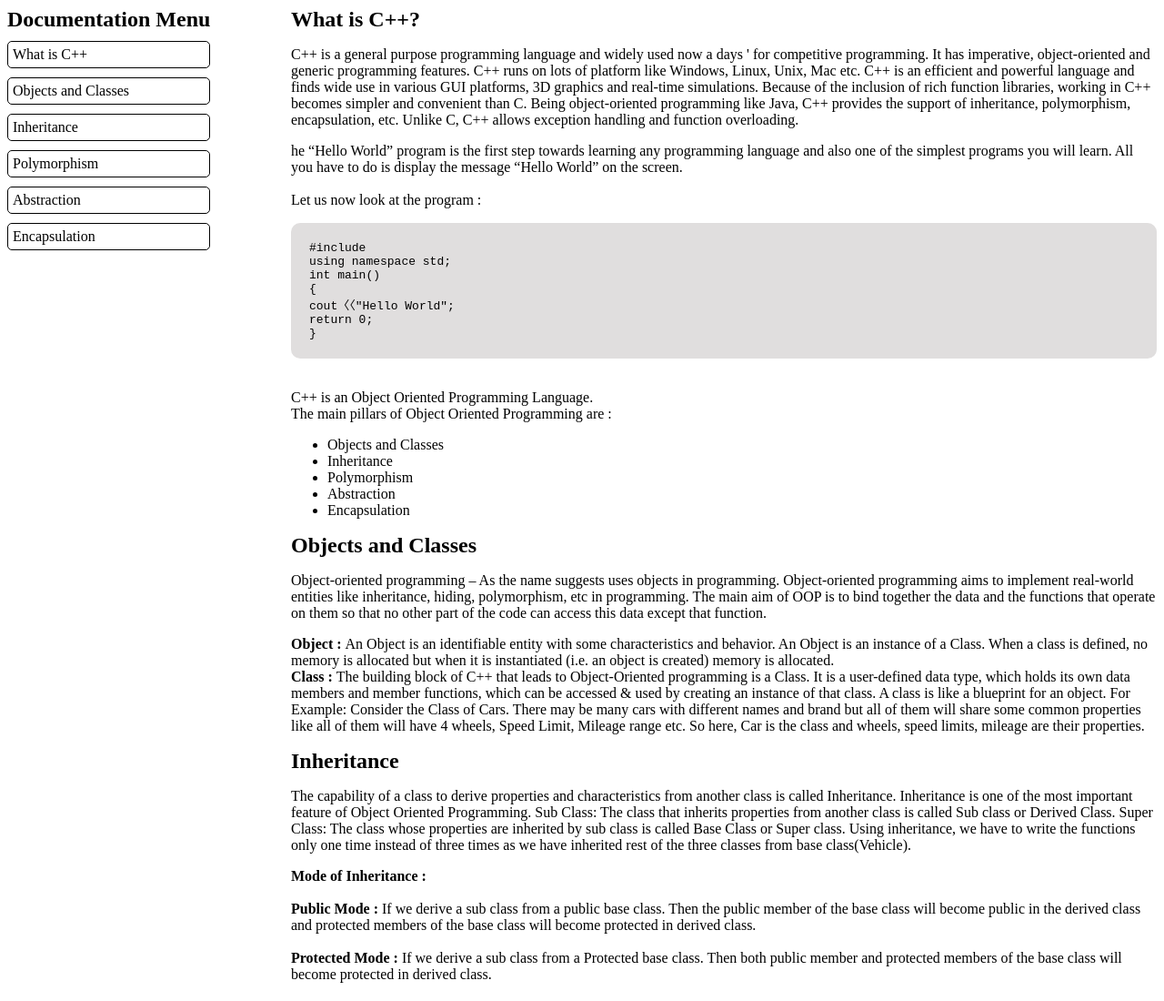
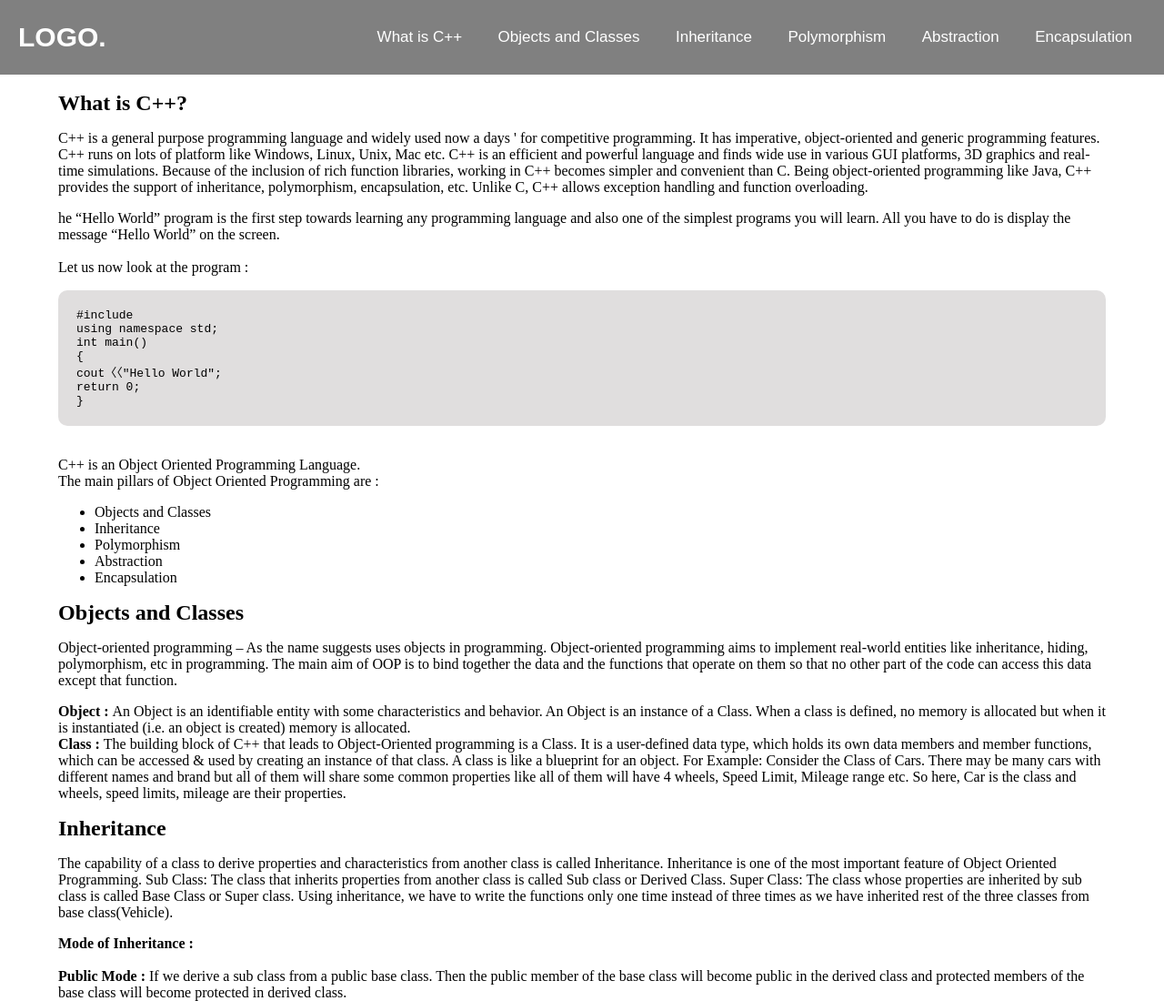
Before and after one commit to iamneeraj542/Assignment-Website, a plain HTML site: page index.html in a window 1280 px wide. Shown: the top 1100 px of the page at 91% size. Drawn offline with Linux system fonts and the light colour scheme.

Commit message:
responsice navbar added

```diff
--- /dev/null
+++ b/app.js
@@ -0,0 +1,14 @@
+
+let menuBtn = document.getElementById('menu-btn')
+let ul = document.getElementById('menu')
+
+
+const clicked = () => {
+    ul.classList.add('d-none')
+}
+
+menuBtn.addEventListener('click', () => {
+    document.querySelector('.navbar .menu').classList.toggle("active")
+    document.querySelector('.menu-btn i').classList.toggle("active");
+    ul.classList.remove('d-none')
+})
--- a/index.html
+++ b/index.html
@@ -4,26 +4,29 @@
 <head>
 	<link rel="stylesheet" href="styles.css">
 	<title>Assignments</title>
+	<link rel="stylesheet" href="https://cdnjs.cloudflare.com/ajax/libs/font-awesome/6.2.0/css/all.min.css" integrity="sha512-xh6O/CkQoPOWDdYTDqeRdPCVd1SpvCA9XXcUnZS2FmJNp1coAFzvtCN9BmamE+4aHK8yyUHUSCcJHgXloTyT2A==" crossorigin="anonymous" referrerpolicy="no-referrer" />
 </head>
 
 <body>
+
+	<nav class="navbar">
+		<div class="max-width">
+			<div class="logo"><a href="#">LOGO.</a></div>
+			<ul id="menu" class="menu">
+				<li><a href="#Intro" onclick="clicked()" class="menu-btn">What is C++</a></li>
+				<li><a href="#Object" onclick="clicked()" class="menu-btn">Objects and Classes</a></li>
+				<li><a href="#Inheritance" onclick="clicked()" class="menu-btn">Inheritance</a></li>
+				<li><a href="#Polymorphism" onclick="clicked()" class="menu-btn">Polymorphism</a></li>
+				<li><a href="#Abstraction" onclick="clicked()" class="menu-btn">Abstraction</a></li>
+				<li><a href="#Encapsulation" onclick="clicked()" class="menu-btn">Encapsulation</a></li>
+			</ul>
+			<div id="menu-btn" class="menu-btn">
+				<i class="fas fa-bars"></i>
+			</div>
+		</div>
+	</nav>
+
 	<div class="main-body">
-		<nav id="navbar">
-			<header>Documentation Menu</header>
-			<a href="#Intro" class="nav-link">
-				What is C++</a>
-			<a href="#Object" class="nav-link">
-				Objects and Classes</a>
-			<a href="#Inheritance" class="nav-link">
-				Inheritance</a>
-			<a href="#Polymorphism" class="nav-link">
-				Polymorphism</a>
-			<a href="#Abstraction" class="nav-link">
-				Abstraction</a>
-			<a href="#Encapsulation" class="nav-link">
-				Encapsulation</a>
-		</nav>
-
 		<main id="main-doc">
 			<section class="main-section" id="Intro">
 				<header>
@@ -343,5 +346,6 @@
 		</main>
 	</div>
 </body>
+<script src="app.js"></script>
 
 </html>
--- a/styles.css
+++ b/styles.css
@@ -1,27 +1,20 @@
+body {
+	margin: 0;
+	padding: 0;
+}
+
+html {
+	scroll-behavior: smooth;
+}
+
 div.main-body {
 	display: grid;
-	grid-template-columns: minmax(300px , auto)1fr;
-	grid-template-areas: "navbar mainContent";
-	grid-gap: 12px;
-}
-
-nav#navbar {
-	grid-area: navbar;
-	position: fixed;
-}
-
-nav#navbar a {
-	display: block;
-	border: 1px solid black;
-	padding: 5px;
-    border-radius: 5px;
-	margin: 10px 0;
-	text-decoration: none;
-	color: black;
+	width: 90%;
+	margin: 0 auto;
 }
 
 main#main-doc {
-	grid-area: mainContent;
+	margin-top: 100px !important;
 }
 
 header {
@@ -33,6 +26,105 @@ code {
 	background-color: rgb(224, 222, 222);
 	display: block;
 	padding: 20px;
-    color: black;
-    border-radius: 10px;
+	color: black;
+	border-radius: 10px;
 }
+
+
+/* navbar styling */
+.navbar {
+	position: fixed;
+	width: 100%;
+	z-index: 999;
+	padding: 15px 0;
+	font-family: 'Ubuntu', sans-serif;
+	background-color: gray;
+}
+
+.navbar .max-width {
+	display: flex;
+	align-items: center;
+	justify-content: space-between;
+}
+
+.navbar .logo a {
+	color: #fff;
+	font-size: 30px;
+	font-weight: 600;
+	text-decoration: none;
+	margin-left: 20px;
+}
+
+.navbar .menu li {
+	list-style: none;
+	display: inline-block;
+}
+
+.navbar .menu li {
+	margin-right: 15px;
+}
+
+.navbar .menu li a {
+	display: block;
+	color: #fff;
+	font-size: 17px;
+	font-weight: 500;
+	transition: color 0.3s ease;
+	text-decoration: none;
+}
+
+
+/* menu btn styling */
+.menu-btn {
+	color: #fff;
+	font-size: 23px;
+	cursor: pointer;
+	display: none;
+	margin-right: 20px;
+}
+
+
+@media (max-width: 964px) {
+	.menu-btn {
+		display: block;
+		z-index: 999;
+	}
+
+	.navbar .menu {
+		position: fixed;
+		height: 100vh !important;
+		margin-top: 0px;
+		width: 100%;
+		left: 100%;
+		top: 0;
+		background: #111;
+		text-align: center;
+		padding-top: 80px;
+		transition: all 0.3s ease;
+	}
+
+	.d-none {
+		display: none;
+	}
+
+	.navbar .menu.active {
+		left: 0;
+	}
+
+	.navbar .menu li {
+		display: block;
+	}
+
+	.navbar .menu li a {
+		display: inline-block;
+		margin: 20px 0;
+		font-size: 19px;
+	}
+}
+
+@media screen and (max-width:1050px) {
+	.navbar .menu li a {
+		font-size: 15px;
+	}
+
+}
```
